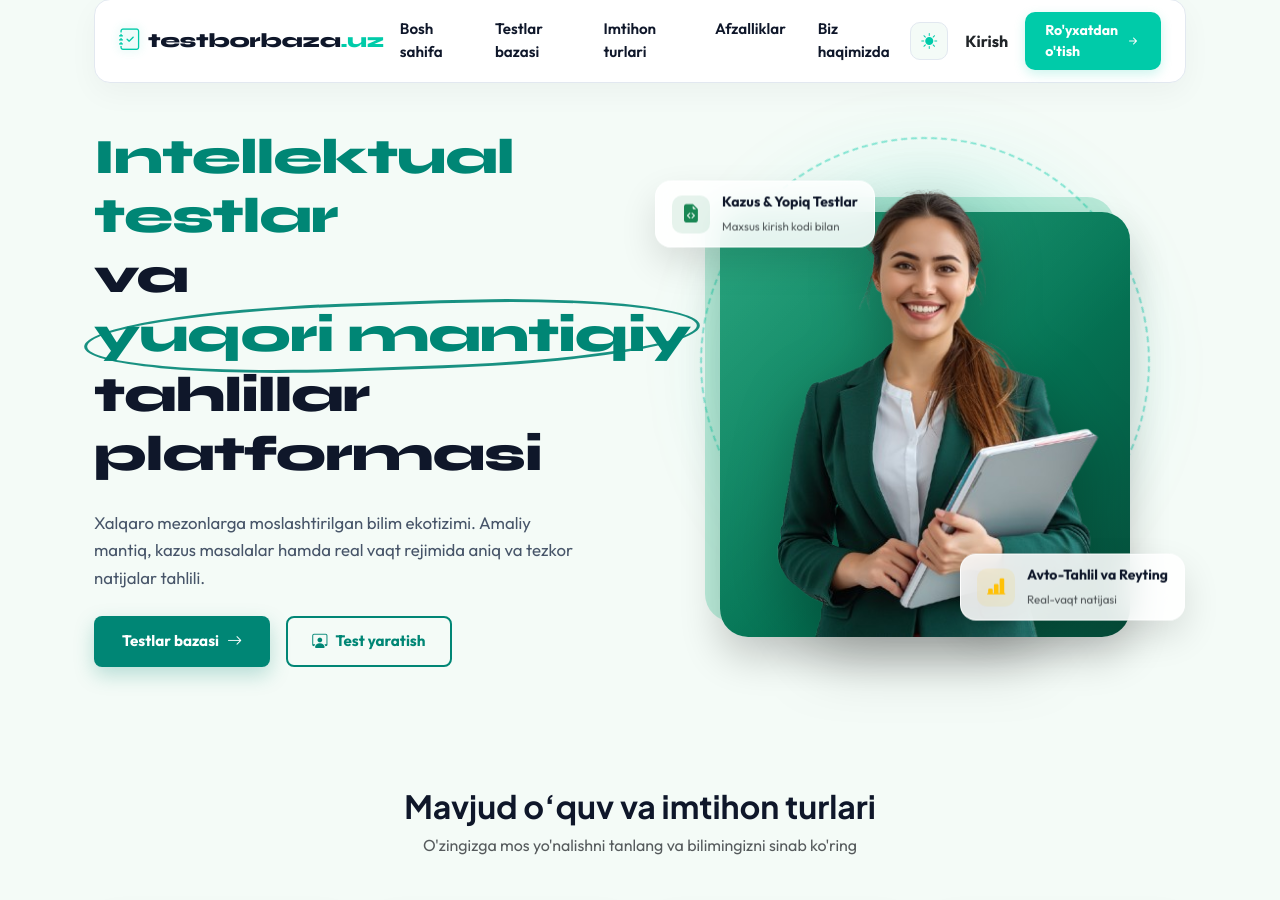
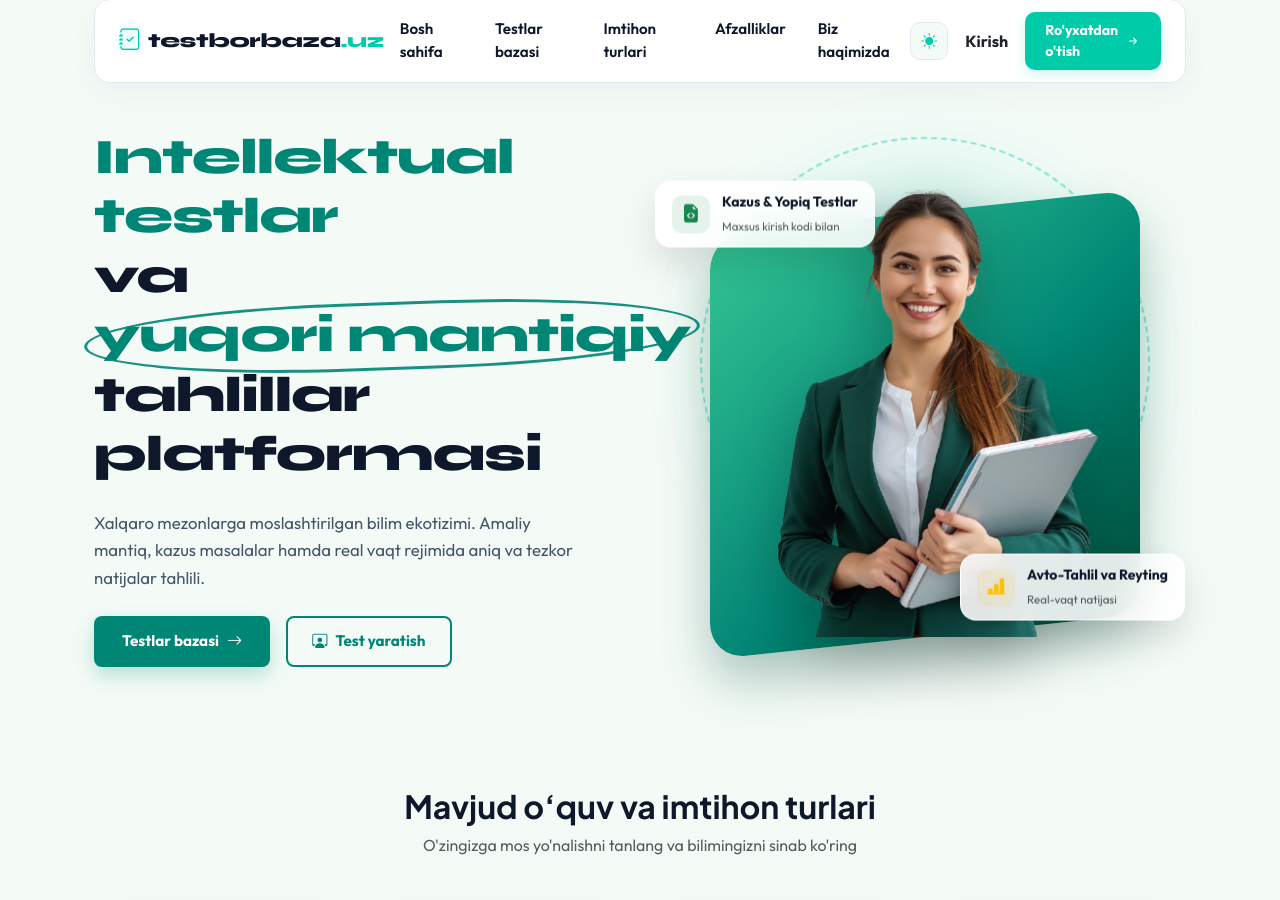
Before and after one commit to jcodetab/online_test_platform, a Django app: template templates/registration/home.html in a window 1280 px wide. Shown: the part 25-925 px from the top of the page. Run offline with Django 5.2, Linux system fonts and the light colour scheme; the template is opened without the code that fills it, so the values that code supplies are empty.

Commit message:
Apply style 3 soft diagonal slant background

```diff
--- a/templates/registration/home.html
+++ b/templates/registration/home.html
@@ -283,18 +283,18 @@
             z-index: 1;
         }
 
-        /* 2-Uslub: Layered Offset Cards */
+        /* 3-Uslub: Soft Diagonal Slant */
 .modern-backdrop-shape {
     position: absolute;
     bottom: 10px;
     left: 50%;
-    transform: translateX(-50%);
-    width: 82%;
+    transform: translateX(-50%) skewY(-6deg);
+    width: 86%;
     height: 85%;
-    background: linear-gradient(135deg, #059669 0%, #047857 50%, #064E3B 100%);
-    border-radius: 28px;
+    background: linear-gradient(140deg, #10B981 0%, #008675 55%, #004D38 100%);
+    border-radius: 36px;
     z-index: 1;
-    box-shadow: -15px -15px 0px rgba(16, 185, 129, 0.25), 0 20px 40px rgba(0, 0, 0, 0.2);
+    box-shadow: 0 25px 50px rgba(0, 77, 56, 0.3);
 }
 
         .modern-backdrop-shape::before {
```
